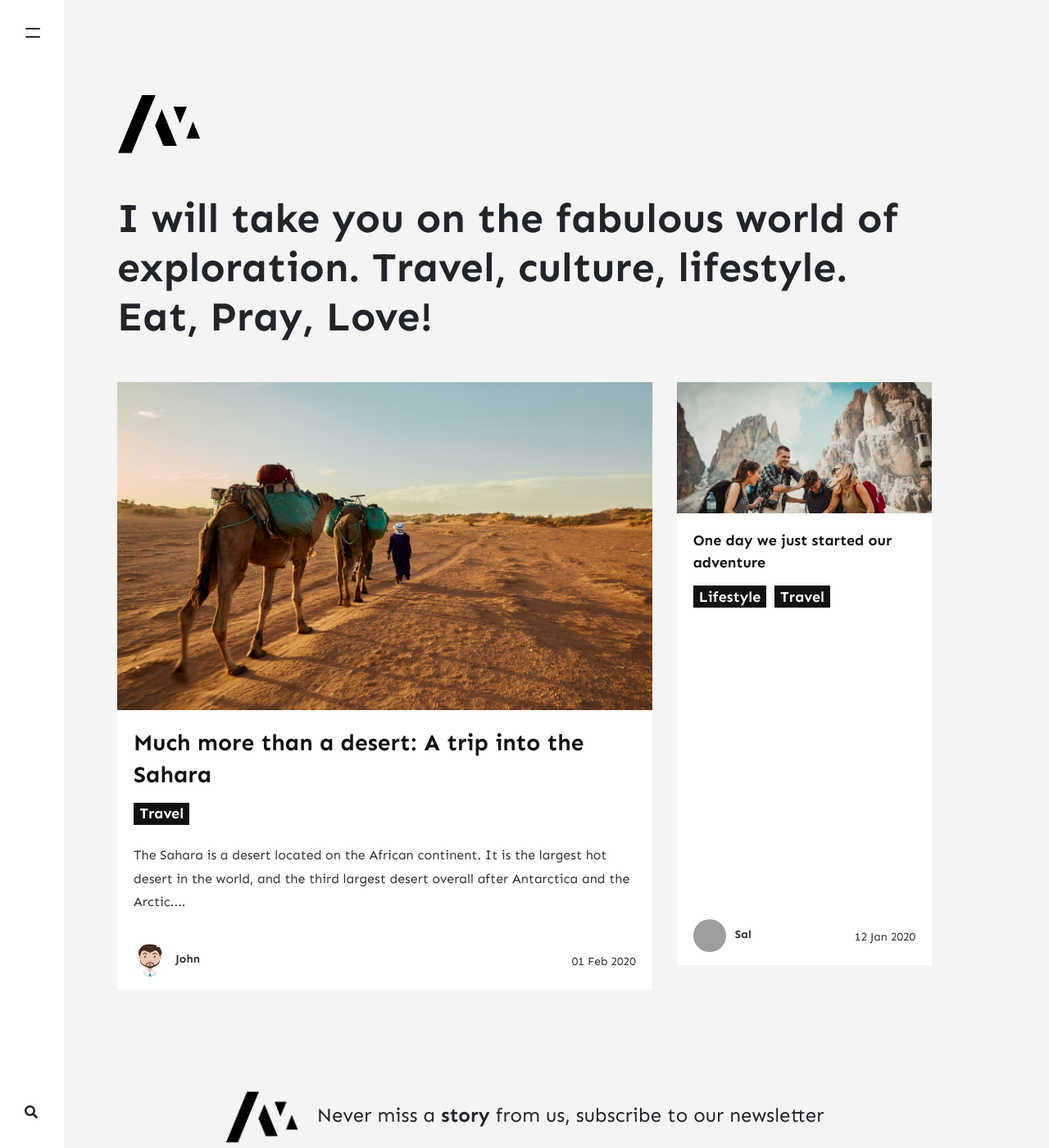
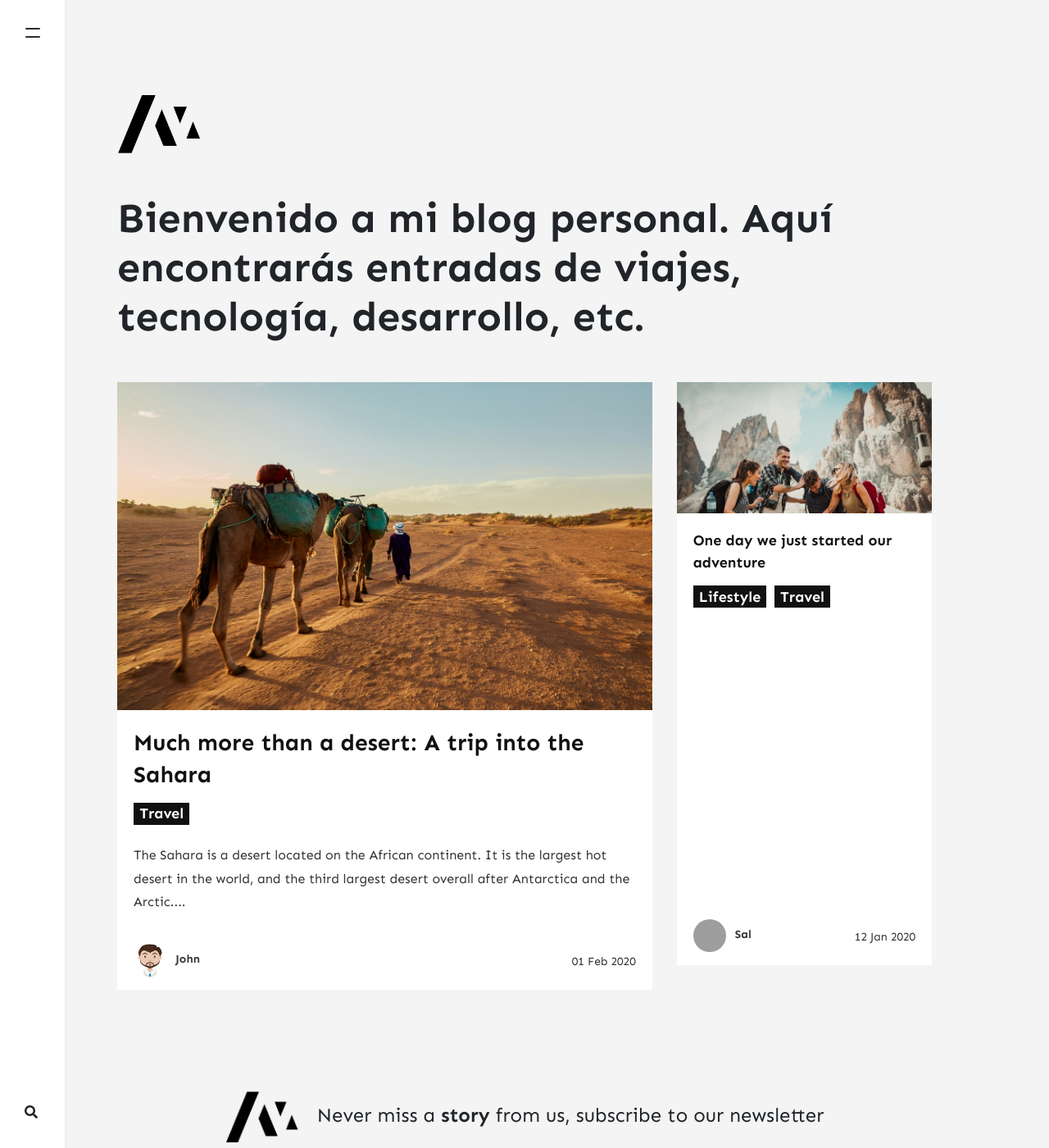
Before and after one commit to iabin/blog, a Jekyll site: the page built from index.html, in a window 1280 px wide and 1400 px high. Shown: the whole window at 82% size. Built offline with Jekyll 4.4.1, drawn with Linux system fonts in a browser that asks for light colours; nearby versions of some CDN libraries; the list of posts is cut into pages by our own code; comment, search, counter and statistics services are not loaded; some of the changed text lies outside the part shown; grey boxes are pictures that could not be loaded.

```diff
--- a/_config.yml
+++ b/_config.yml
@@ -1,7 +1,7 @@
 # Site
-name: "Memoirs"
-title: "Memoirs"
-description: "I will take you on the fabulous world of exploration. Travel, culture, lifestyle. Eat, Pray, Love!"
+name: "Blog"
+title: El blog de Iabin"
+description: "Bienvenido a mi blog personal. Aquí encontrarás entradas de viajes, tecnología, desarrollo, etc. "
 logo: 'assets/images/logo.png'
 favicon: 'assets/images/logo.png'
 baseurl: '/blog'
@@ -73,7 +73,7 @@
 lazyimages: "disabled"
 
 # Post Author Box ("enabled" or "disabled")
-authorbox: "disabled"
+authorbox: "enabled"
 
 # Sass
 sass:
```
